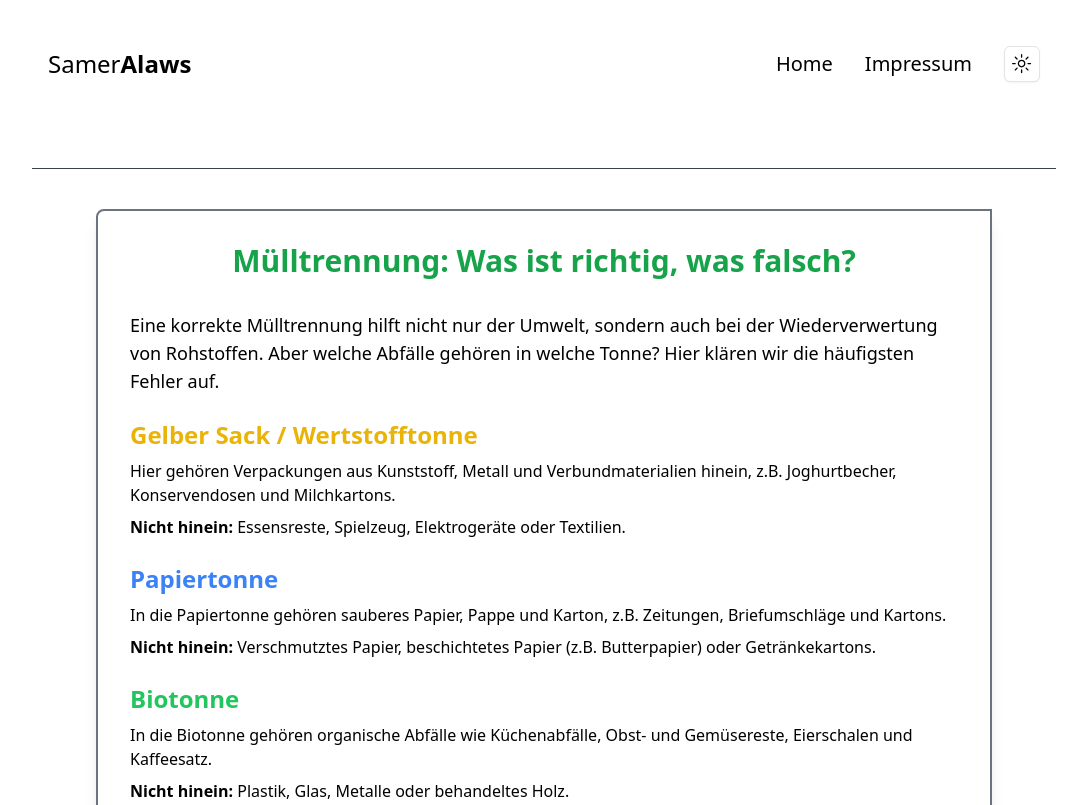
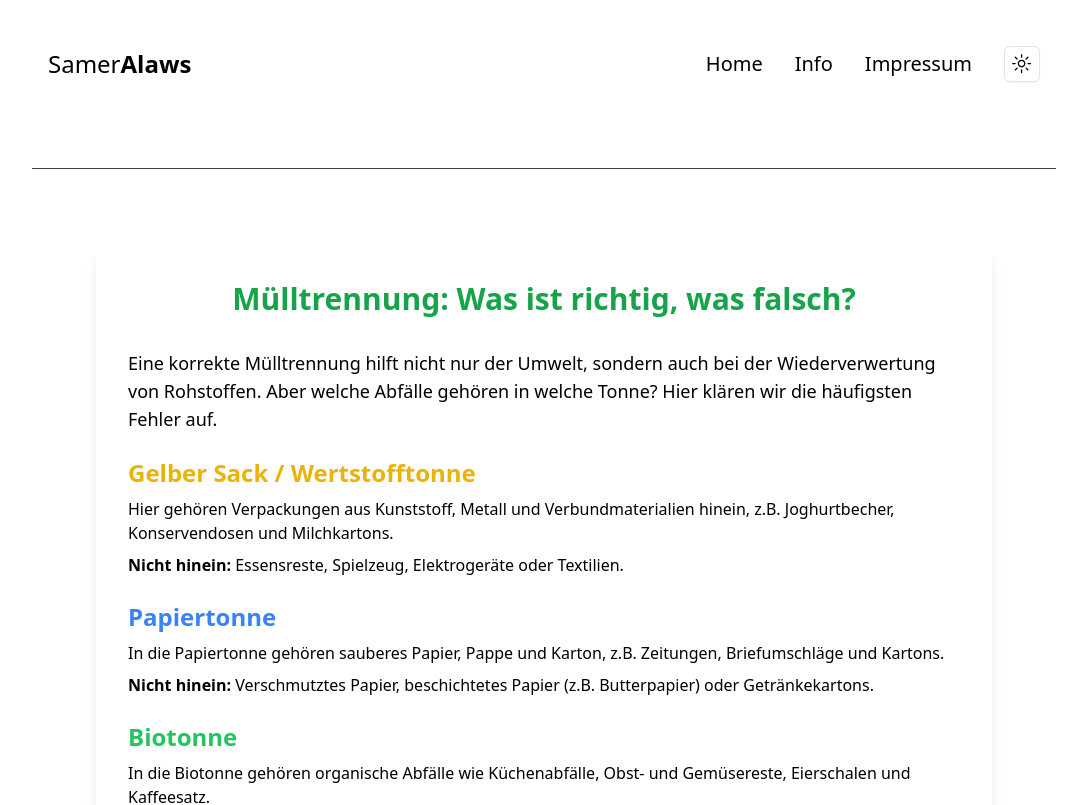
Before and after one commit to samalaws/abfall, a Next.js app: page /trennen in a window 1280 px wide. Shown: the top 805 px of the page, without its empty margins (96-1183 px from the left). Built offline with nearby package versions, Linux system fonts and the light colour scheme.

Commit message:
add info link to header

```diff
--- a/app/componenet/header.tsx
+++ b/app/componenet/header.tsx
@@ -22,6 +22,9 @@ export default function Header() {
           <Link href="/" passHref className="text-xl font-thin hover:text-gray-400 transition">
             Home
           </Link>
+          <Link href="/trennen" passHref className="text-xl font-thin hover:text-gray-400 transition">
+            Info
+          </Link>
           <Link href="/impressum" passHref className="text-xl font-thin hover:text-gray-400 transition">
             Impressum
           </Link>
--- a/app/layout.tsx
+++ b/app/layout.tsx
@@ -41,7 +41,7 @@ export default function RootLayout({
           >
             <div className="w-4/5 mx-auto flex flex-col min-h-screen ">
               <Header />
-              <main className="flex-1">
+              <main className="my-10 flex-1">
                 {children}
               </main>
               <Footer />
--- a/app/page.tsx
+++ b/app/page.tsx
@@ -63,13 +63,12 @@ export default function Home() {
   };
 
   return (
-    <div className="flex flex-col mt-5 items-center px-4 sm:px-2 md:px-6 lg:px-8">
-      <div className="w-full">
+    <div className=" flex flex-col items-center justify-center px-4 sm:px-2 md:px-6 lg:px-8">
+      <div className="w-full h-full">
         <h1 className="text-2xl font-thin text-center sm:text-xl md:text-lg lg:text-2xl">
           Digitaler Abfallkalender der Stadt Geilenkirchen
         </h1>
       </div>
-
       <div className="mt-10 flex flex-col w-full sm:w-3/4 md:w-2/3 lg:w-1/2">
         <div className="w-[280px] mx-auto">
           <form onSubmit={(e) => e.preventDefault()}>
--- a/app/trennen/page.tsx
+++ b/app/trennen/page.tsx
@@ -1,7 +1,7 @@
 export default function Trennen() {
   return (
     <div className="min-h-screen   flex items-center justify-center">
-      <div className="p-8 border-gray-500 border-2 rounded-s-lg shadow-lg max-w-4xl w-full">
+      <div className="p-8  shadow-lg max-w-4xl w-full">
         <h1 className="text-3xl font-bold text-center mb-8 text-green-600">
           Mülltrennung: Was ist richtig,
           was falsch?
```
